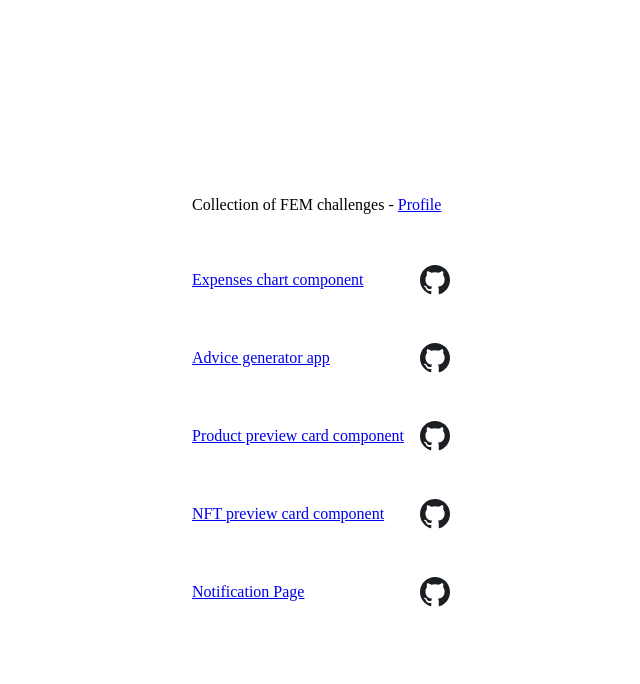
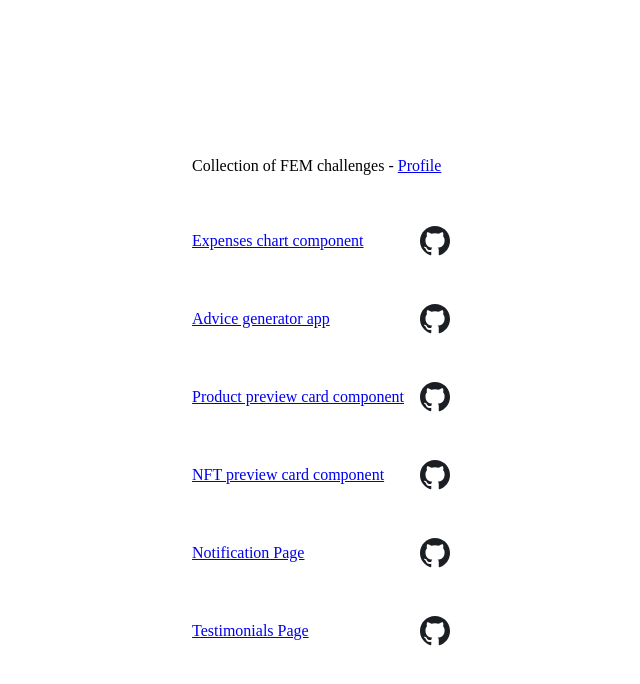
Before and after one commit to jhellard/Frontend-Mentor-Challenges, a plain HTML site: page index.html in a window 1280 px wide. Shown: the whole page, without its empty margins (319-959 px from the left). Drawn offline with Linux system fonts and the light colour scheme.

Commit message:
Added new challenge

```diff
--- a/index.html
+++ b/index.html
@@ -55,6 +55,14 @@
             ><img src="./github.svg"
           /></a>
         </li>
+        <li class="list__item">
+          <a href="https://jhellard.github.io/Testimonials/"
+            >Testimonials Page</a
+          >
+          <a href="https://github.com/jhellard/Testimonials"
+            ><img src="./github.svg"
+          /></a>
+        </li>
       </ul>
     </main>
   </body>
```
